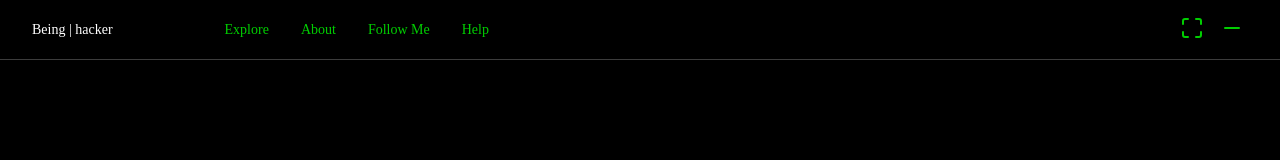
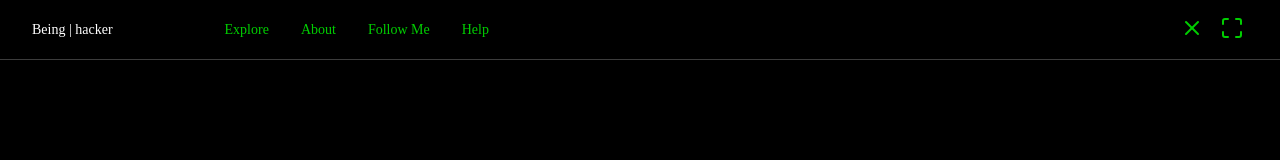
Before and after one commit to amansoon/hacker, a Next.js app: page / in a window 1280 px wide. Shown: the top 160 px of the page. Built offline with nearby package versions, Linux system fonts and the light colour scheme.

Commit message:
header and toggle fullscreen

```diff
--- a/src/components/Header.tsx
+++ b/src/components/Header.tsx
@@ -1,7 +1,7 @@
 import React, { useEffect, useState } from "react";
 import css from "./header.module.css";
 import Link from "next/link";
-import { Maximize, Minimize, Minus } from "react-feather";
+import { Maximize, Minimize, Minus, X } from "react-feather";
 // import fscreen from "fscreen";
 import screenfull from "screenfull";
 
@@ -31,11 +31,12 @@ function Header({}: Props) {
           <div className={css.nav__item}> Help </div>
         </nav>
         <div className={css.actions}>
+          <button className={css.action}>
+            {/* <Minus /> */}
+            <X />
+          </button>
           <button className={css.action} onClick={() => toggleFullscreen()}>
             {isFullscreen ? <Minimize /> : <Maximize />}
-          </button>
-          <button className={css.action}>
-            <Minus />
           </button>
           {/* <button> <Maximize /> </button> */}
         </div>
```
